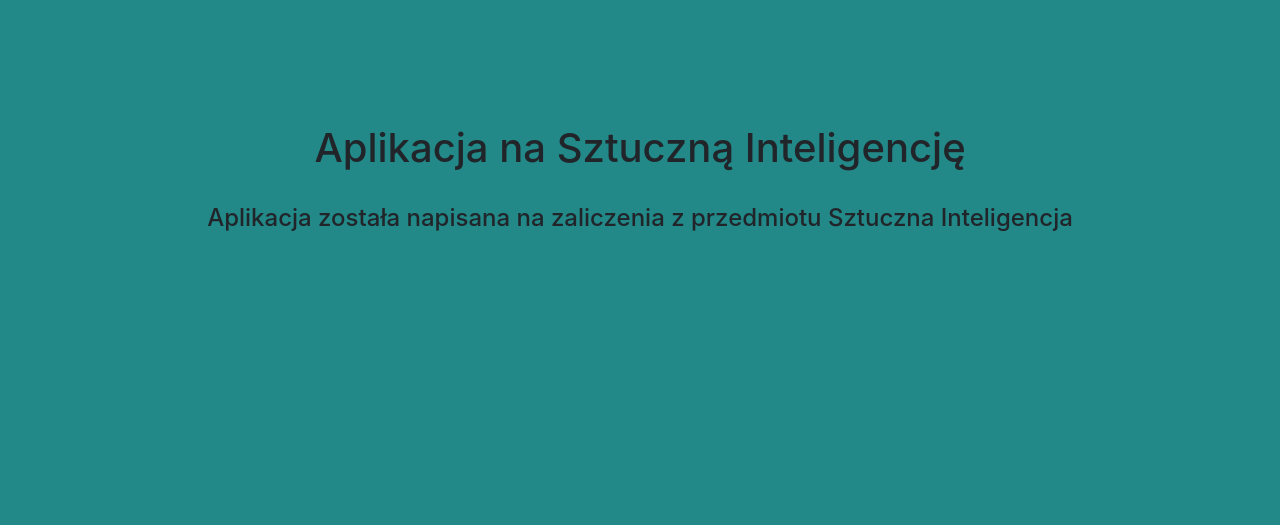
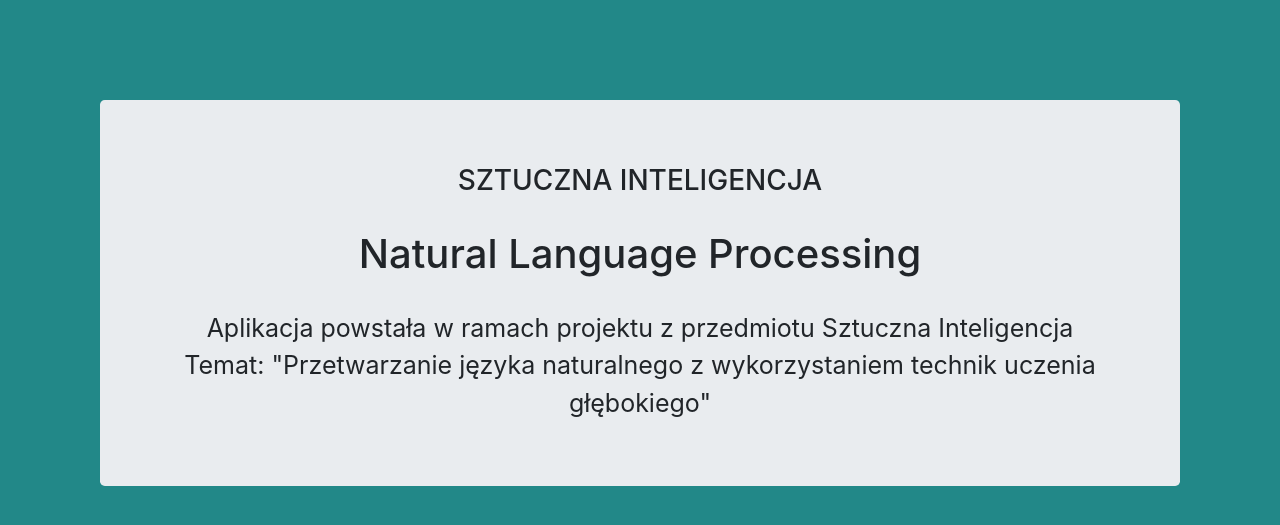
Before and after one commit to k-dziedzic/Sample-usage-of-NLP-with-deep-learning, a Django app: page / in a window 1280 px wide. Shown: the part 66-591 px from the top of the page. Run offline with Django 3.2, Linux system fonts and the light colour scheme; some libraries are stand-ins or nearby versions.

Commit message:
Fix home page

```diff
--- a/website/templates/index.html
+++ b/website/templates/index.html
@@ -36,10 +36,14 @@
     </nav>
 
     <div class="container-fluid" style="text-align:center; padding-top:100px;">
-        <br/>
-        <h1>Aplikacja na Sztuczną Inteligencję</h1><br/>
-        <h4>Aplikacja została napisana na zaliczenia z przedmiotu Sztuczna Inteligencja</h4>
-
+        <div class="jumbotron">
+            <h3>SZTUCZNA INTELIGENCJA</h3><br/>
+            <h1>Natural Language Processing</h1><br/>
+            <div style="font-size: 25px">
+                Aplikacja powstała w ramach projektu z przedmiotu Sztuczna Inteligencja<br/>
+                Temat: "Przetwarzanie języka naturalnego z wykorzystaniem technik uczenia głębokiego"
+            </div>
+        </div>
     </div>
 </div>
 </body>
```
